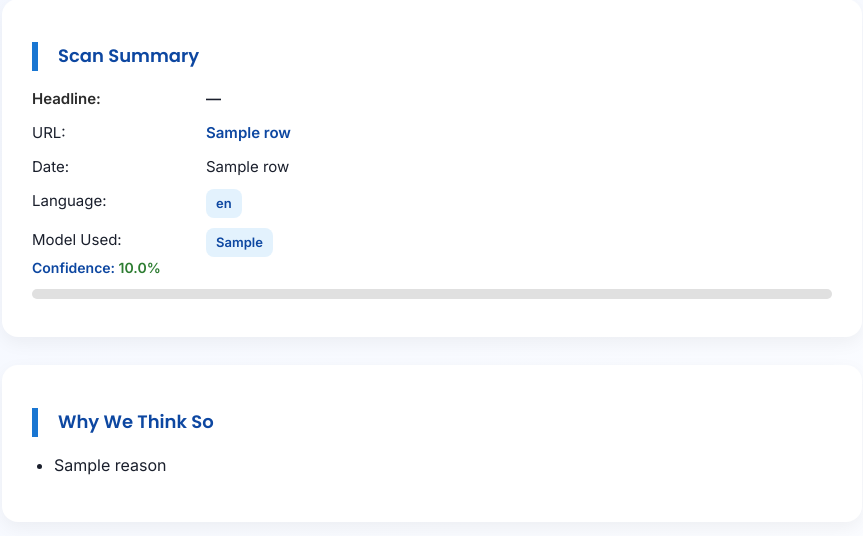
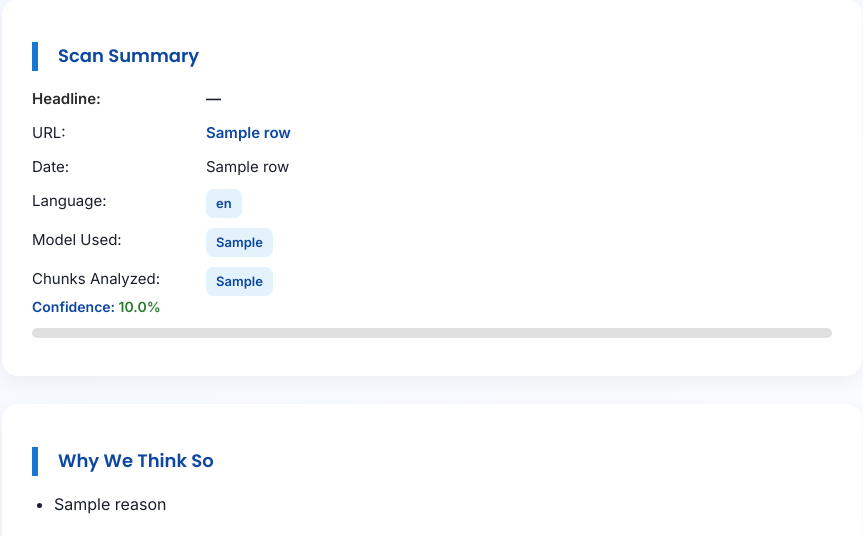
Before and after one commit to JazL0T/FakeNewsDetector, a Flask app: template backend/templates/full-report.html in a window 1280 px wide. Shown: the part 334-870 px from the top of the page, without its empty margins (208-1071 px from the left). Run offline with Flask 3, Linux system fonts and the light colour scheme; the template is opened without the code that fills it: most values are stand-ins (such as "Sample title", 1, 10 or a date in 2020).

Commit message:
Update full-report.html

```diff
--- a/backend/templates/full-report.html
+++ b/backend/templates/full-report.html
@@ -323,7 +323,10 @@
         <div>Date:</div> <div>{{ row[8] }}</div>
         <div>Language:</div> <div><span class="badge info">{{ language }}</span></div>
         <div>Model Used:</div> <div><span class="badge info">{{ model_used }}</span></div>
+        <div>Chunks Analyzed:</div>
+        <div><span class="badge info">{{ chunks_analyzed or 1 }}</span></div>
       </div>
+
       <div class="confidence-value">
         Confidence:
         <b style="color:
```
